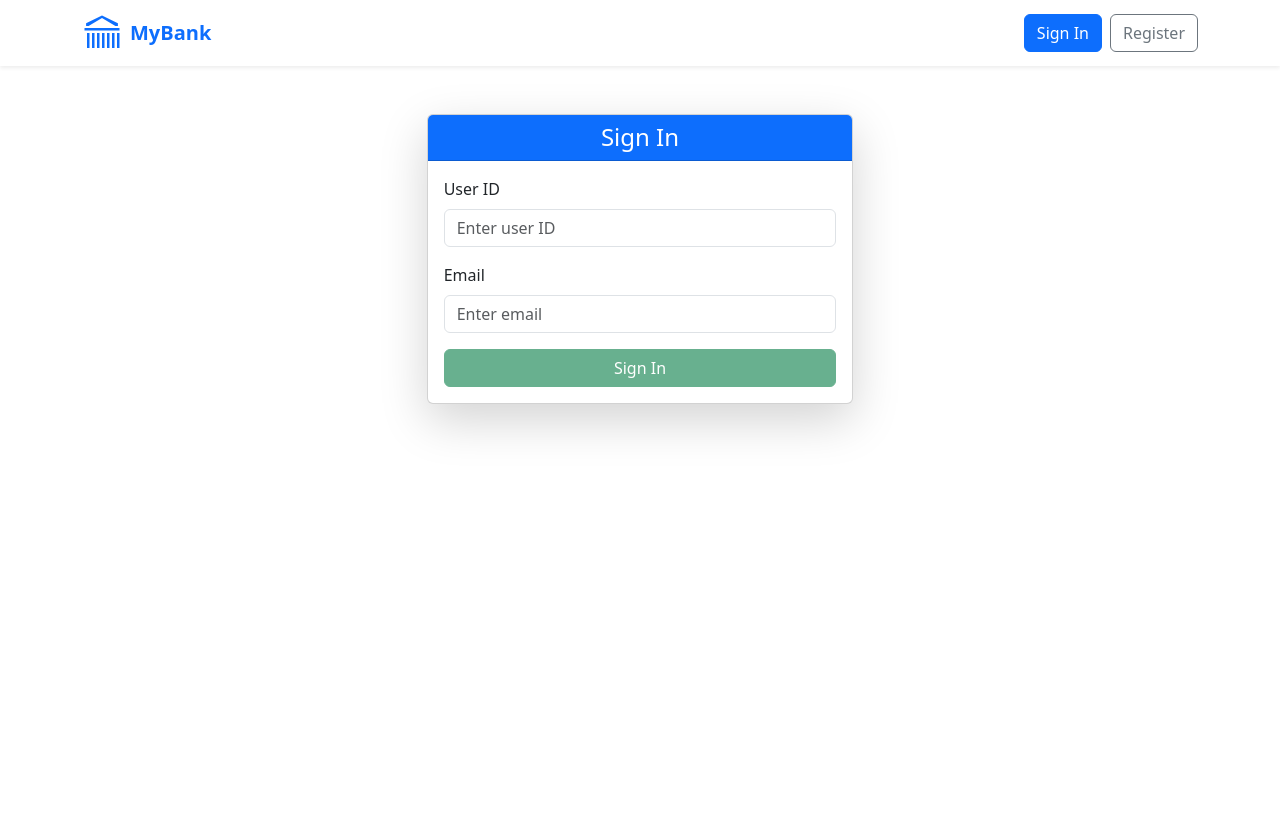
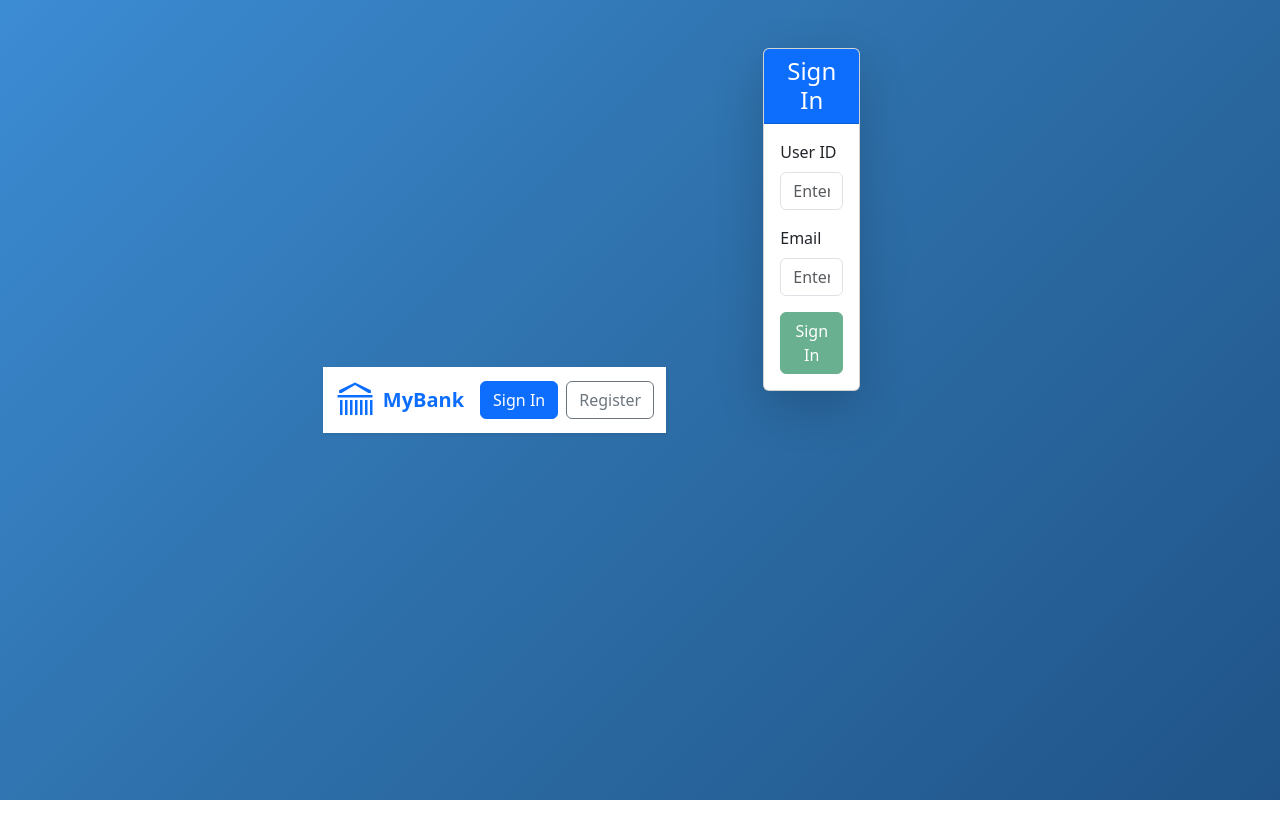
Before and after one commit to Surya-thangaraj-cts/Group-Project, an Angular app: page /landing in a window 1280 px wide. Shown: the top 838 px of the page. After the commit the page ends 800 px from the top, so only its background shows below. Built offline with nearby package versions, Linux system fonts and the light colour scheme.

Commit message:
dummy umar

```diff
--- a/src/app/components/landing-page/landing-page.component.css
+++ b/src/app/components/landing-page/landing-page.component.css
@@ -0,0 +1,44 @@
+.bg {
+  width: 100%;
+  height: 100vh;
+  display: flex;
+  align-items: center;
+  justify-content: center;
+  background-size: 300% 300%;
+  background-image: linear-gradient(
+  -45deg,
+  #0f335f 0%,   /* deep navy */
+  #2f72ad 40%,  /* medium slate blue */
+  #4aa8ff 70%,  /* muted steel blue */
+  #7fb9ef 100%  /* soft bluish gray */
+);
+
+
+
+  -webkit-animation: AnimateBG 20s ease infinite;
+          animation: AnimateBG 20s ease infinite;
+}
+
+@-webkit-keyframes AnimateBG {
+  0% {
+    background-position: 0% 50%;
+  }
+  50% {
+    background-position: 100% 50%;
+  }
+  100% {
+    background-position: 0% 50%;
+  }
+}
+
+@keyframes AnimateBG {
+  0% {
+    background-position: 0% 50%;
+  }
+  50% {
+    background-position: 100% 50%;
+  }
+  100% {
+    background-position: 0% 50%;
+  }
+}
--- a/src/app/components/landing-page/landing-page.component.html
+++ b/src/app/components/landing-page/landing-page.component.html
@@ -1,5 +1,25 @@
-<!-- Navbar --> <nav class="navbar navbar-expand-lg navbar-light bg-white shadow-sm"> <div class="container"> <!-- Logo + Bank Name --> <a class="navbar-brand d-flex align-items-center" href="#"> <!-- Dummy SVG logo --> <svg xmlns="http://www.w3.org/2000/svg" width="40" height="40" fill="currentColor" class="bi bi-bank me-2 text-primary" viewBox="0 0 16 16"> <path d="M8 .95l6.364 3.182v1.09H1.636v-1.09L8 .95zm0 1.09L2.636 5.223h10.728L8 2.04zM1 6h14v1H1V6zm1 2h1v6H2V8zm2 0h1v6H4V8zm2 0h1v6H6V8zm2 0h1v6H8V8zm2 0h1v6h-1V8zm2 0h1v6h-1V8zm2 0h1v6h-1V8z"/> </svg> <span class="fw-bold text-primary">MyBank</span> </a> <!-- Buttons always visible (no collapse) --> <div class="d-flex ms-auto"> <button class="btn btn-primary me-2" (click)="toggleForm('signin')">Sign In</button> <button class="btn btn-outline-secondary" (click)="toggleForm('signup')">Register</button> </div> </div> </nav>
+<!-- Background Wrapper -->
+<div class="bg">
 
+  <!-- Navbar -->
+  <nav class="navbar navbar-expand-lg navbar-light bg-white shadow-sm">
+    <div class="container">
+      <!-- Logo + Bank Name -->
+      <a class="navbar-brand d-flex align-items-center" href="#">
+        <!-- Dummy SVG logo -->
+        <svg xmlns="http://www.w3.org/2000/svg" width="40" height="40" fill="currentColor"
+             class="bi bi-bank me-2 text-primary" viewBox="0 0 16 16">
+          <path d="M8 .95l6.364 3.182v1.09H1.636v-1.09L8 .95zm0 1.09L2.636 5.223h10.728L8 2.04zM1 6h14v1H1V6zm1 2h1v6H2V8zm2 0h1v6H4V8zm2 0h1v6H6V8zm2 0h1v6H8V8zm2 0h1v6h-1V8zm2 0h1v6h-1V8zm2 0h1v6h-1V8z"/>
+        </svg>
+        <span class="fw-bold text-primary">MyBank</span>
+      </a>
+      <!-- Buttons -->
+      <div class="d-flex ms-auto">
+        <button class="btn btn-primary me-2" (click)="toggleForm('signin')">Sign In</button>
+        <button class="btn btn-outline-secondary" (click)="toggleForm('signup')">Register</button>
+      </div>
+    </div>
+  </nav>
 
   <!-- Forms Section -->
   <div class="d-flex justify-content-center align-items-start vh-100 pt-5">
@@ -11,6 +31,7 @@
         </div>
         <div class="card-body">
           <form [formGroup]="signinForm" (ngSubmit)="signin()">
+            <!-- User ID -->
             <div class="mb-3">
               <label class="form-label">User ID</label>
               <input type="text" formControlName="userId" class="form-control" placeholder="Enter user ID">
@@ -18,7 +39,7 @@
                 User ID is required.
               </small>
             </div>
-
+            <!-- Email -->
             <div class="mb-3">
               <label class="form-label">Email</label>
               <input type="email" formControlName="email" class="form-control" placeholder="Enter email">
@@ -26,7 +47,6 @@
                 Enter a valid email.
               </small>
             </div>
-
             <button type="submit" class="btn btn-success w-100" [disabled]="signinForm.invalid">Sign In</button>
           </form>
         </div>
@@ -39,26 +59,27 @@
         </div>
         <div class="card-body">
           <form [formGroup]="signupForm" (ngSubmit)="signup()">
+            <!-- Name -->
             <div class="mb-3">
               <label class="form-label">Name</label>
               <input type="text" formControlName="name" class="form-control" placeholder="Enter your name">
             </div>
-
+            <!-- User ID -->
             <div class="mb-3">
               <label class="form-label">User ID</label>
               <input type="text" formControlName="userId" class="form-control" placeholder="Enter user ID">
             </div>
-
+            <!-- Email -->
             <div class="mb-3">
               <label class="form-label">Email</label>
               <input type="email" formControlName="email" class="form-control" placeholder="Enter email">
             </div>
-
+            <!-- Branch -->
             <div class="mb-3">
               <label class="form-label">Branch</label>
               <input type="text" formControlName="branch" class="form-control" placeholder="Enter branch">
             </div>
-
+            <!-- Role -->
             <div class="mb-3">
               <label class="form-label">Role</label>
               <select formControlName="role" class="form-select">
@@ -68,7 +89,7 @@
                 <option value="bankOfficer">Bank Officer</option>
               </select>
             </div>
-
+            <!-- Status -->
             <div class="mb-3">
               <label class="form-label">Status</label>
               <select formControlName="status" class="form-select">
@@ -76,11 +97,11 @@
                 <option value="inactive">Inactive</option>
               </select>
             </div>
-
             <button type="submit" class="btn btn-primary w-100" [disabled]="signupForm.invalid">Register</button>
           </form>
         </div>
       </div>
     </div>
   </div>
-<!-- <router-outlet></router-outlet> -->
+
+</div> <!-- ✅ Closing .bg wrapper -->
```
Lines whose indentation alone changed are shown as unchanged.
